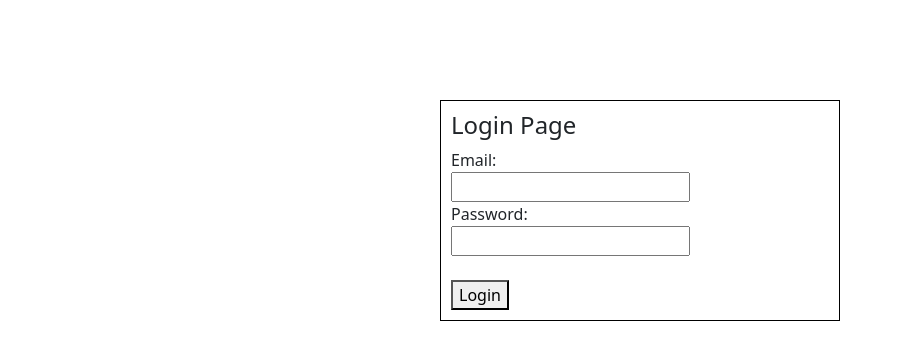
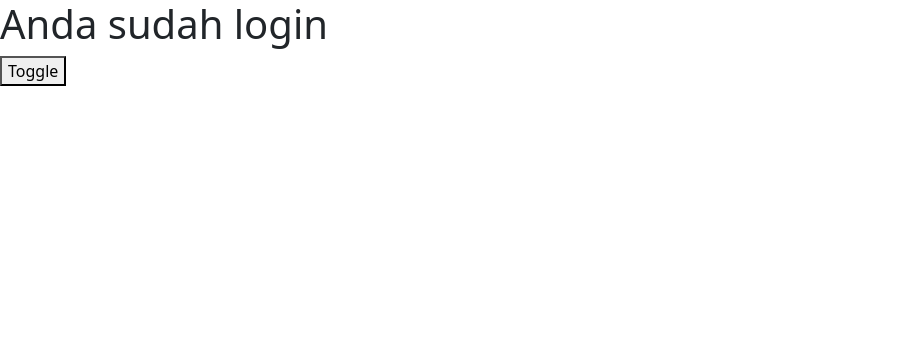
Before and after one commit to yuliantocode93/React-Materi-Dasar-Eduwork, a React (Create React App) app: page / in a window 1280 px wide. Shown: the top 360 px of the page, without its empty margins (0-903 px from the left). Built offline with nearby package versions, Linux system fonts and the light colour scheme.

Commit message:
add conditional2

```diff
--- a/src/App.js
+++ b/src/App.js
@@ -9,7 +9,7 @@ import Rendering from "./Rendering";
 function App() {
   return (
     <div className="App">
-      <Form />
+      <Rendering />
     </div>
   );
 }
--- a/src/Rendering/index.jsx
+++ b/src/Rendering/index.jsx
@@ -2,12 +2,13 @@ import React from "react";
 import List from "./pembahasan/List";
 // import Variable from "./pembahasan/Variable";
 // import Conditional from "./pembahasan/Conditional";
+import Conditional2 from "./pembahasan/conditional2";
 
 class Rendering extends React.Component {
   render() {
     return (
       <div>
-        <List />
+        <Conditional2 />
       </div>
     );
   }
--- /dev/null
+++ b/src/Rendering/pembahasan/conditional2.jsx
@@ -0,0 +1,13 @@
+import React from "react";
+import { useState } from "react";
+
+export default function Conditional2() {
+  const [isLogin, setIsLogin] = useState(true);
+  return (
+    <div>
+      {isLogin ? <h1>Anda sudah login</h1> : <h1>Anda belum login</h1>}
+
+      <button onClick={() => setIsLogin(!isLogin)}>Toggle</button>
+    </div>
+  );
+}
```
Also changed, not shown: src/Styling/index.jsx (+4 -4 lines).
